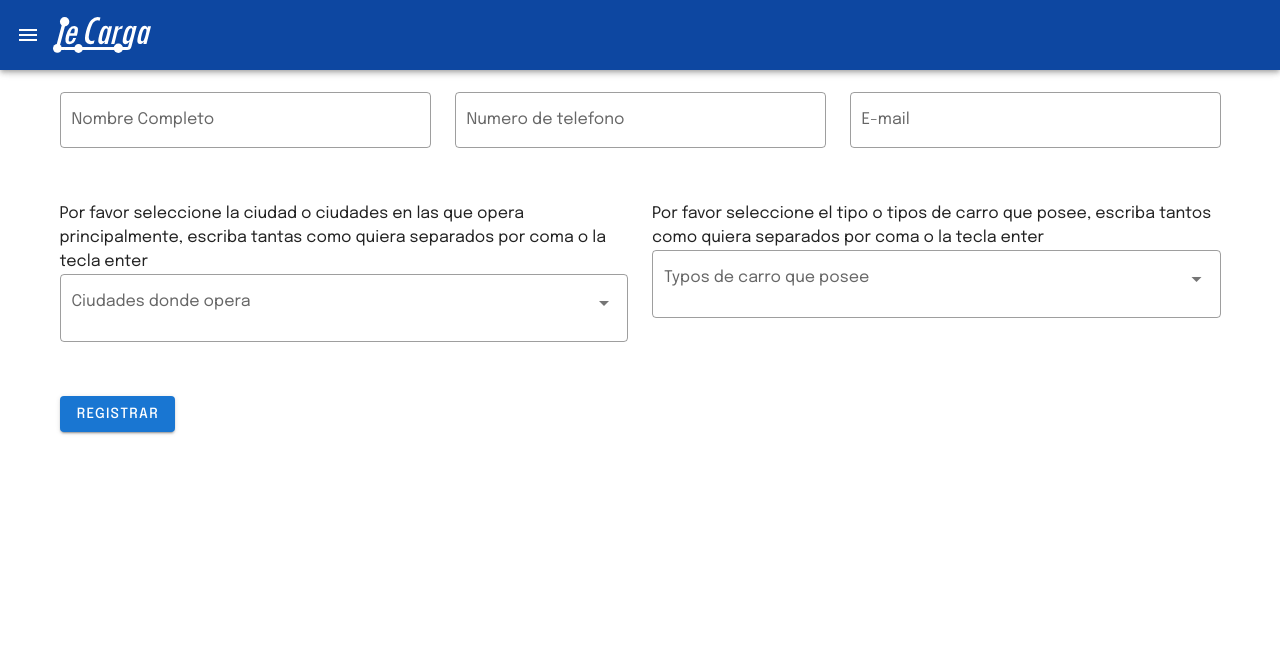
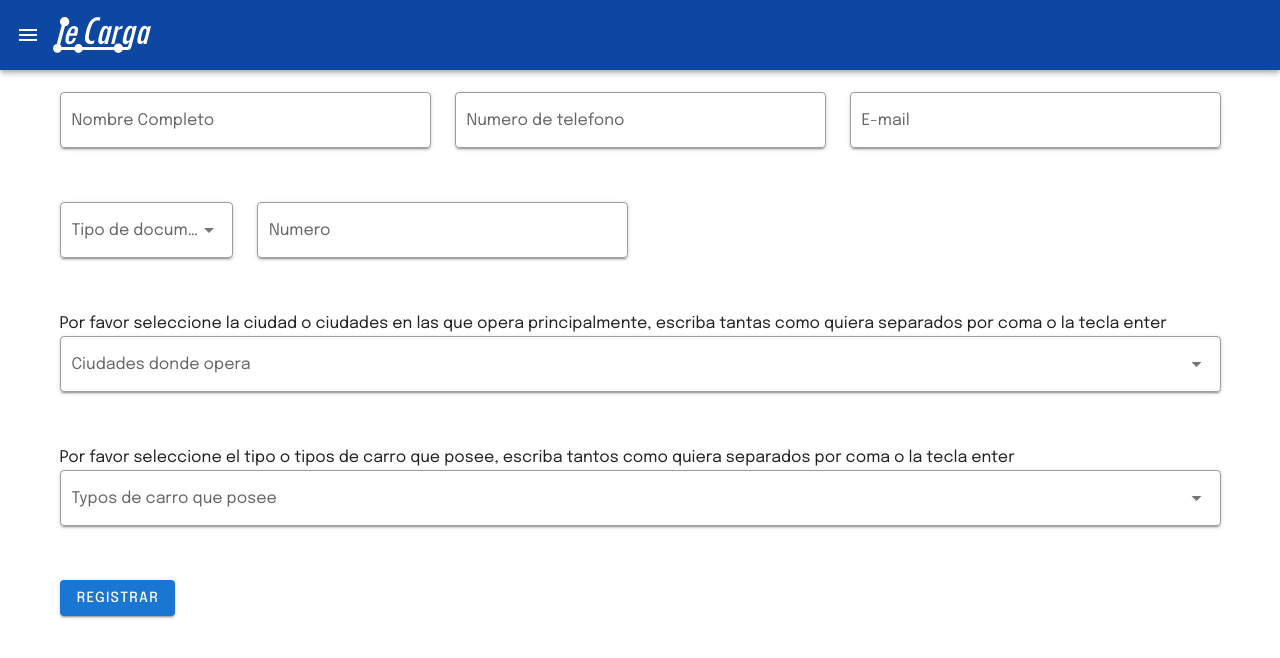
Before and after one commit to juanMorenoDev/le_carga_web, a Vue app: page /#/registration in a window 1280 px wide. Shown: the top 658 px of the page. Built offline with nearby package versions, Linux system fonts and the light colour scheme; a web font is replaced by a local one.

Commit message:
finish forms

```diff
--- a/src/components/ButtonsRow.vue
+++ b/src/components/ButtonsRow.vue
@@ -1,5 +1,5 @@
 <template>
-  <v-row class="buttons-row">
+  <v-row>
     <v-btn
       v-for="(button, index) in buttons"
       :key="index"
--- a/src/components/DrawerContent.vue
+++ b/src/components/DrawerContent.vue
@@ -1,6 +1,7 @@
 <template>
-  <div class="drawer">
-    <ButtonsRow :buttons="buttons" fullWidth small />
+  <div>
+    <v-app-bar color="blue darken-4" height="70" />
+    <ButtonsRow :buttons="buttons" fullWidth small class="drawer" />
   </div>
 </template>
 <script lang="ts">
@@ -20,7 +21,6 @@ export default Vue.extend({
 <style scoped>
 .drawer {
   margin: 10px auto;
-  padding: 10px;
   width: 90%;
 }
 </style>
--- a/src/components/Form.vue
+++ b/src/components/Form.vue
@@ -8,6 +8,8 @@
             :rules="nameRules"
             label="Nombre Completo"
             outlined
+            solo
+            filled
           ></v-text-field>
         </v-col>
         <v-col cols="12" md="4">
@@ -17,6 +19,8 @@
             label="Numero de telefono"
             required
             outlined
+            solo
+            filled
           ></v-text-field>
         </v-col>
         <v-col cols="12" md="4">
@@ -26,9 +30,33 @@
             label="E-mail"
             required
             outlined
+            solo
+            filled
           ></v-text-field>
         </v-col>
-        <v-col cols="12" md="6">
+        <v-col cols="4" md="2">
+          <v-select
+            v-model="idType"
+            :items="idTypeItems"
+            label="Tipo de documento"
+            required
+            solo
+            outlined
+            filled
+          ></v-select>
+        </v-col>
+        <v-col cols="8" md="4">
+          <v-text-field
+            v-model.number="idNumber"
+            :rules="numberRules"
+            label="Numero"
+            required
+            outlined
+            solo
+            filled
+          ></v-text-field>
+        </v-col>
+        <v-col cols="12" md="12">
           <div>
             Por favor seleccione la ciudad o ciudades en las que opera
             principalmente, escriba tantas como quiera separados por coma o la
@@ -41,12 +69,14 @@
             label="Ciudades donde opera"
             multiple
             outlined
+            filled
+            solo
             chips
             deletable-chips
             :delimiters="[',']"
           />
         </v-col>
-        <v-col cols="12" md="6">
+        <v-col cols="12" md="12">
           <div>
             Por favor seleccione el tipo o tipos de carro que posee, escriba
             tantos como quiera separados por coma o la tecla enter
@@ -58,6 +88,8 @@
             label="Typos de carro que posee"
             multiple
             outlined
+            filled
+            solo
             chips
             deletable-chips
             :delimiters="[',']"
@@ -94,11 +126,16 @@ export default Vue.extend({
     lastname: '',
     carType: '',
     nameRules: [(v: string) => !!v || 'Campo requerido'],
+    numberRules: [
+      (v: number) => !!v || 'Campo requerido',
+      (v: number) => typeof v === 'number' || 'Debe ser un numero'
+    ],
     email: '',
     emailRules: [
       (v: string) => !!v || 'Campo requerido',
-      (v: string) => /.+@.+/.test(v) || 'E-mail must be valid'
+      (v: string) => /.+@.+/.test(v) || 'E-mail debe ser valido'
     ],
+    idTypeItems: ['CC', 'NIT'],
     initialCarTypes: ['Turbo', 'DobleTroque', 'Sencillo'],
     initialCities: [
       'Ibague',
@@ -110,8 +147,8 @@ export default Vue.extend({
     ],
     cities: [],
     carTypes: [],
-    value: '',
-    value2: ''
+    idType: '',
+    idNumber: null
   })
 })
 </script>
```
Also changed, not shown: src/api/httpClient.ts (added, +12 -0 lines).
